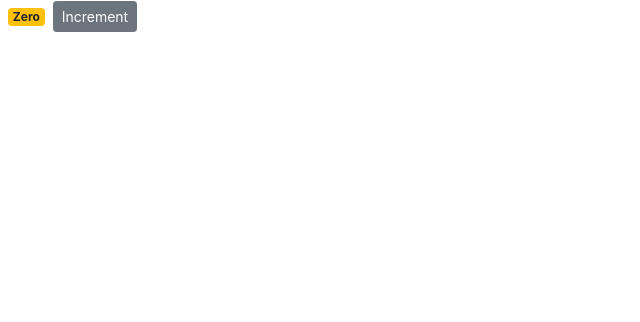
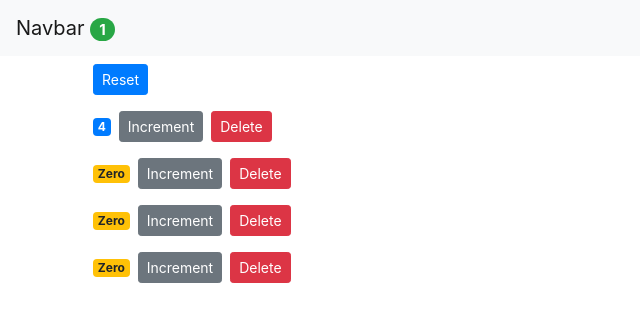
Before and after one commit to Benneee/CartApp, a React (Create React App) app in the folder cart-app/: page / in a window 1280 px wide. Shown: the top 322 px of the page, without its empty margins (0-640 px from the left). Built offline with nearby package versions, Linux system fonts and the light colour scheme.

Commit message:
Added finishing touches

```diff
--- a/cart-app/src/App.js
+++ b/cart-app/src/App.js
@@ -1,28 +1,86 @@
-import React, { Component } from 'react';
-import logo from './logo.svg';
-import './App.css';
+import React, { Component } from "react";
+import NavBar from "./components/navbar";
+import Carts from "./components/carts";
+import "./App.css";
 
 class App extends Component {
+  constructor() {
+    super();
+    console.log("App-Constructor");
+  }
+
+  componentDidMount() {
+    console.log("App-Mounted");
+  }
+  state = {
+    carts: [
+      { id: 1, value: 4 },
+      { id: 2, value: 0 },
+      { id: 3, value: 0 },
+      { id: 4, value: 0 }
+    ]
+  };
+
+  handleIncrement = cart => {
+    const carts = [...this.state.carts];
+    const index = carts.indexOf(cart);
+    carts[index] = { ...cart };
+    carts[index].value++;
+    this.setState({ carts });
+  };
+
+  handleReset = () => {
+    const carts = this.state.carts.map(c => {
+      c.value = 0;
+      return c;
+    });
+    this.setState({ carts });
+  };
+
+  handleDelete = cartId => {
+    //  console.log(cartId);
+    const carts = this.state.carts.filter(c => c.id !== cartId);
+    this.setState({ carts });
+  };
+
   render() {
+    console.log("App-Rendered");
     return (
-      <div className="App">
-        <header className="App-header">
-          <img src={logo} className="App-logo" alt="logo" />
-          <p>
-            Edit <code>src/App.js</code> and save to reload.
-          </p>
-          <a
-            className="App-link"
-            href="https://reactjs.org"
-            target="_blank"
-            rel="noopener noreferrer"
-          >
-            Learn React
-          </a>
-        </header>
-      </div>
+      <React.Fragment>
+        <NavBar totalCarts={this.state.carts.filter(c => c.value > 0).length} />
+
+        <main className="container">
+          <Carts
+            carts={this.state.carts}
+            onReset={this.handleReset}
+            onIncrement={this.handleIncrement}
+            onDelete={this.handleDelete}
+          />
+        </main>
+      </React.Fragment>
     );
   }
 }
 
 export default App;
+
+// Quick note about React Life cycle hooks
+// You cannot use life cycle hooks in SFCs
+
+// The three most-used life cycle hooks
+// Mounted, Update, Unmount
+
+// Mounted
+// constructor, render and componentDidMount are the methods to be called here
+// You should also make Ajax calls in the componentDidMount method because it is called last,
+// and it is called when React has merged the content of the Virtual DOM to the Browser DOM
+
+// Update
+// This phase happens whenever the state or the props of a component changes
+// componentDidUpdate is the method called here
+// Within this method, you can make changes to a component based on what happens
+//  to a DOM element after a change has been made
+
+// Unmount
+// componentWillUnmount is the method called here.
+// It is called when an element is to be removed from the DOM -- e.g deletion
--- a/cart-app/src/components/cart.jsx
+++ b/cart-app/src/components/cart.jsx
@@ -2,11 +2,31 @@ import React, { Component } from "react";
 
 class Cart extends Component {
 
-  state = {
-    count: 0,
-    // imageUrl: 'https://picsum.photos/200'
-    tags: ['tag1', 'tag2', 'tag3']
-  };
+  componentDidUpdate(prevProps, prevState){
+      // This method is called there is an update to a component
+      // If you need to make an Ajax call to update the component content,
+      // This is the right place to do it...
+
+      console.log('prevProps', prevProps);
+      console.log('prevState', prevState);
+
+      if (prevProps.cart.value === this.props.cart.value){
+        // console.log('they are equal');
+      }
+  }
+
+  componentWillUnmount(){
+    // It is called when an element is to be removed from the DOM -- e.g deletion
+    console.log('Cart - Unmounted');
+    // If there are cleanups to be done in the code, e.g removal of timers, this
+    // is the method to do it, if not done, there will be memory leaks
+  }
+
+  // state = {
+  //   value: this.props.cart.value,
+  //   // imageUrl: 'https://picsum.photos/200'
+  //   tags: ['tag1', 'tag2', 'tag3']
+  // };
 
   // constructor() {
   //   // The first and stable method to bind event handlers
@@ -31,7 +51,7 @@ class Cart extends Component {
     // Also modify the function to look like this,
     // no parentheses, since it's just one parameter
   handleIncrement = product => {
-    console.log(product)
+    // console.log(product)
     // This is another and more simple way to bind event handlers, why?
     // arrow functions inherits the 'this' keyword
     // console.log('increment clicked', this)
@@ -39,47 +59,60 @@ class Cart extends Component {
 
     // How to update state in React
     // React doesn't allow you affect the DOM
-    // "this.state.count++" will not work, React is unaware of your actions
+    // "this.state.value++" will not work, React is unaware of your actions
     // However, this.setState helps React merge the happenings in the virtual DOM to the
     // browser DOM and therefore the state of the DOM
 
-    this.setState({ count: this.state.count + 1 })
+    // this.setState({ value: this.state.value + 1 })
   }
 
   render() {
+
+    console.log('Cart - Rendered');
     // const { imageUrl } = this.state
 
+    // Props, a JS object that facilitates passing value to components
+    // console.log('props', this.props);
+
+    // Using Object Destructuring
+    const { onDelete, cart } = this.props;
     return (
-      <React.Fragment>
+      <div>
         {/* <img src= { imageUrl } alt=""/> */}
-        <span className={ this.getBadgeClasses() }>{ this.formatCount() }</span>
+        <span className={ this.getBadgeClasses() }>{ this.formatvalue() }</span>
 
         <button
           // onClick={ this.handleIncrement }
 
           // When you need to pass a parameter to a function in React,
           // Easiest way is to pass an inline function to the onClick method, like below
-          onClick={ () => this.handleIncrement({ id: 1 }) }
+          // onClick={ () => this.handleIncrement({ id: 1 }) }
+
+          onClick={ () => this.props.onIncrement(cart)}
           className="btn btn-secondary btn-sm">Increment
         </button>
 
         {/* { this.renderTags() } */}
-      </React.Fragment>
+
+        <button
+          onClick={() => onDelete(cart.id)}
+          className="btn btn-danger btn-sm m-2">Delete</button>
+      </div>
     );
   }
 
   getBadgeClasses() {
     // Rendering classes dynamically
     let classes = 'badge m-2 badge-';
-    classes += (this.state.count === 0) ? 'warning' : 'primary';
+    classes += (this.props.cart.value === 0) ? 'warning' : 'primary';
     return classes;
   }
 
-  formatCount() {
-    // Using object destructuring to take out the count property of the state object
-    const { count } = this.state;
-    // return count === 0 ? <h1>Zero</h1> : count; ==> JSX
-    return count === 0 ? 'Zero' : count;
+  formatvalue() {
+    // Using object destructuring to take out the value property of the state object
+    const { value } = this.props.cart;
+    // return value === 0 ? <h1>Zero</h1> : value; ==> JSX
+    return value === 0 ? 'Zero' : value;
   }
 }
 
--- /dev/null
+++ b/cart-app/src/components/carts.jsx
@@ -0,0 +1,48 @@
+import React, { Component } from 'react';
+import Cart from "./cart";
+
+// Difference between props and state
+// Props include data that we give to a component while state includes
+// data that is local or private to that component, hence, other components do not have access
+// to the state of a component.
+
+// Sometimes, a component may not ahve a state, it may get all the data it needs via props
+// Props is readonly
+
+// Hot Tip: The component that owns a piece of the state should be the one modifying it
+
+// To modify another component's state, the component concerned would have to raise an event
+// while the component receiving modification would have to handle the event
+
+class Carts extends Component {
+
+    render() {
+
+        console.log('Carts - Rendered');
+        // When you want to pass complex elements to another component, you do two things
+        //  You do not use a self-closing tag for the element - component markup
+        //  You link the props.children object for whatever you want to do
+
+        // Using Object Destructuring;
+
+        const { onReset, onDelete, onIncrement } = this.props;
+
+        return (
+            <div>
+                <button
+                    onClick={ onReset }
+                    className="btn btn-primary btn-sm m-2">Reset</button>
+                { this.props.carts.map(cart =>
+                <Cart
+                // key is used internally by React, it won't be accessible for use
+                    key={cart.id}
+                    onDelete={ onDelete }
+                    onIncrement={ onIncrement }
+                    cart = {cart}
+                />)}
+            </div>
+         );
+    }
+}
+
+export default Carts;
--- /dev/null
+++ b/cart-app/src/components/navbar.jsx
@@ -0,0 +1,43 @@
+import React from 'react';
+
+// Stateless Functional Component
+// If the component is not gonna have any state and will only receive data via props
+// It can be converted to an SFC
+// The shortcut to produce an SFC is "sfc",
+// For component, "imrc"... For class, "cc"
+
+const NavBar = ({ totalCarts }) => {
+    console.log('NavBar - Rendered')
+    return (
+        <nav className="navbar navbar-light bg-light">
+        { /* eslint-disable-next-line jsx-a11y/anchor-is-valid */ }
+        <a className="navbar-brand" href="#">
+            Navbar {" "}
+            <span className="badge badge-pill badge-success">
+                { totalCarts }
+            </span>
+        </a>
+    </nav>
+     );
+}
+
+export default NavBar;
+
+// class NavBar extends Component {
+//     state = {  }
+//     render() {
+//         return (
+//             <nav className="navbar navbar-light bg-light">
+//                 { /* eslint-disable-next-line jsx-a11y/anchor-is-valid */ }
+//                 <a className="navbar-brand" href="#">
+//                     Navbar {" "}
+//                     <span className="badge badge-pill badge-success">
+//                         { this.props.totalCarts }
+//                     </span>
+//                 </a>
+//             </nav>
+//          );
+//     }
+// }
+
+// export default NavBar;
--- a/cart-app/src/index.js
+++ b/cart-app/src/index.js
@@ -1,12 +1,11 @@
 import React from "react";
 import ReactDOM from "react-dom";
 import "./index.css";
-// import App from "./App";
+import App from "./App";
 import * as serviceWorker from "./serviceWorker";
 import "bootstrap/dist/css/bootstrap.css";
-import Cart from "./components/cart";
 
-ReactDOM.render(<Cart />, document.getElementById("root"));
+ReactDOM.render(<App />, document.getElementById("root"));
 
 // If you want your app to work offline and load faster, you can change
 // unregister() to register() below. Note this comes with some pitfalls.
```
